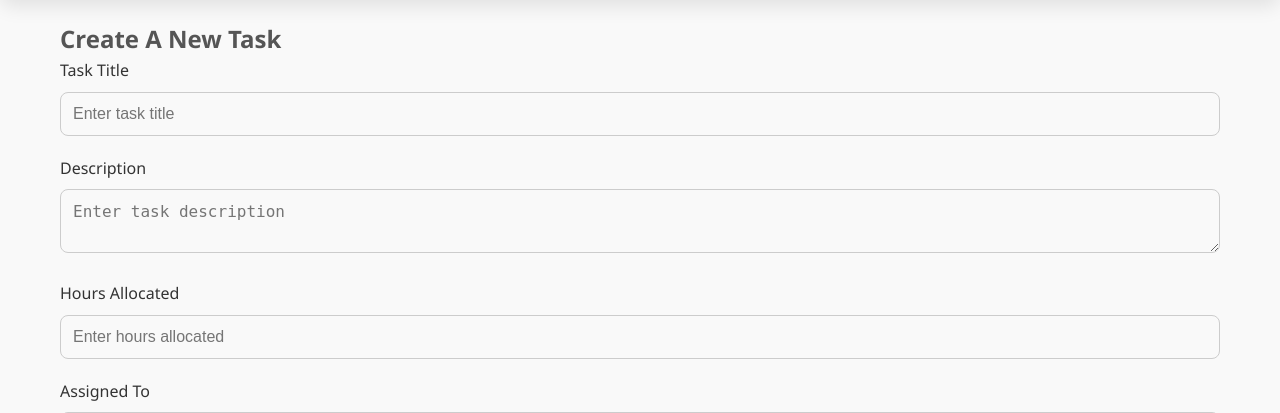
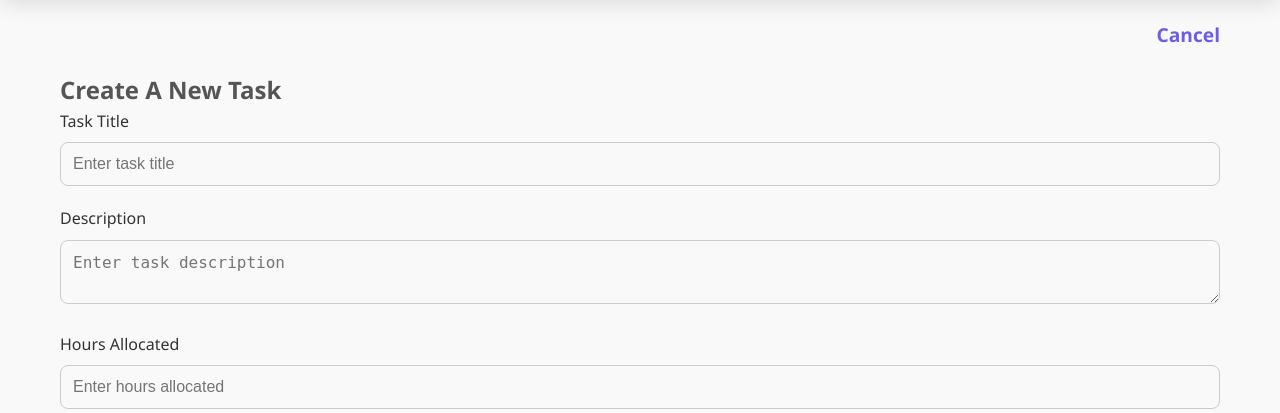
Before and after one commit to Zainab-Ipaye/flask-task-management-app, a Flask app: page /tasks/create in a window 1280 px wide. Shown: the part 150-563 px from the top of the page. Run offline with Flask 3, Linux system fonts and the light colour scheme; the visitor is signed in with stand-in values (Sample User, id 1); data comes from the database, SQL or seed files in the repository; data that the repository does not hold is empty; parts of the project's set-up code (start-up, migrations or seed data) failed here and were passed over.

Commit message:
Add cancel button to create pages

```diff
--- a/webapp/templates/create_project.html
+++ b/webapp/templates/create_project.html
@@ -1,6 +1,11 @@
 {% extends "base.html" %}
 
 {% block content %}
+
+<div class="edit-navbar">
+    <a href="{{ url_for('main.list_projects') }}" class="nav-link">Cancel</a>
+</div>
+
 <h1>Create Project</h1>
 
 <form method="POST" action="{{ url_for('main.create_project') }}">
--- a/webapp/templates/create_task.html
+++ b/webapp/templates/create_task.html
@@ -1,6 +1,11 @@
 {% extends 'base.html' %}
 
 {% block content %}
+
+<div class="edit-navbar">
+    <a href="{{ url_for('main.list_tasks') }}" class="nav-link">Cancel</a>
+</div>
+
     <h2>Create A New Task</h2>
 
     <form method="POST" action="{{ url_for('main.create_task') }}">
```
Also changed, not shown: webapp/models.py (+0 -24 lines).
